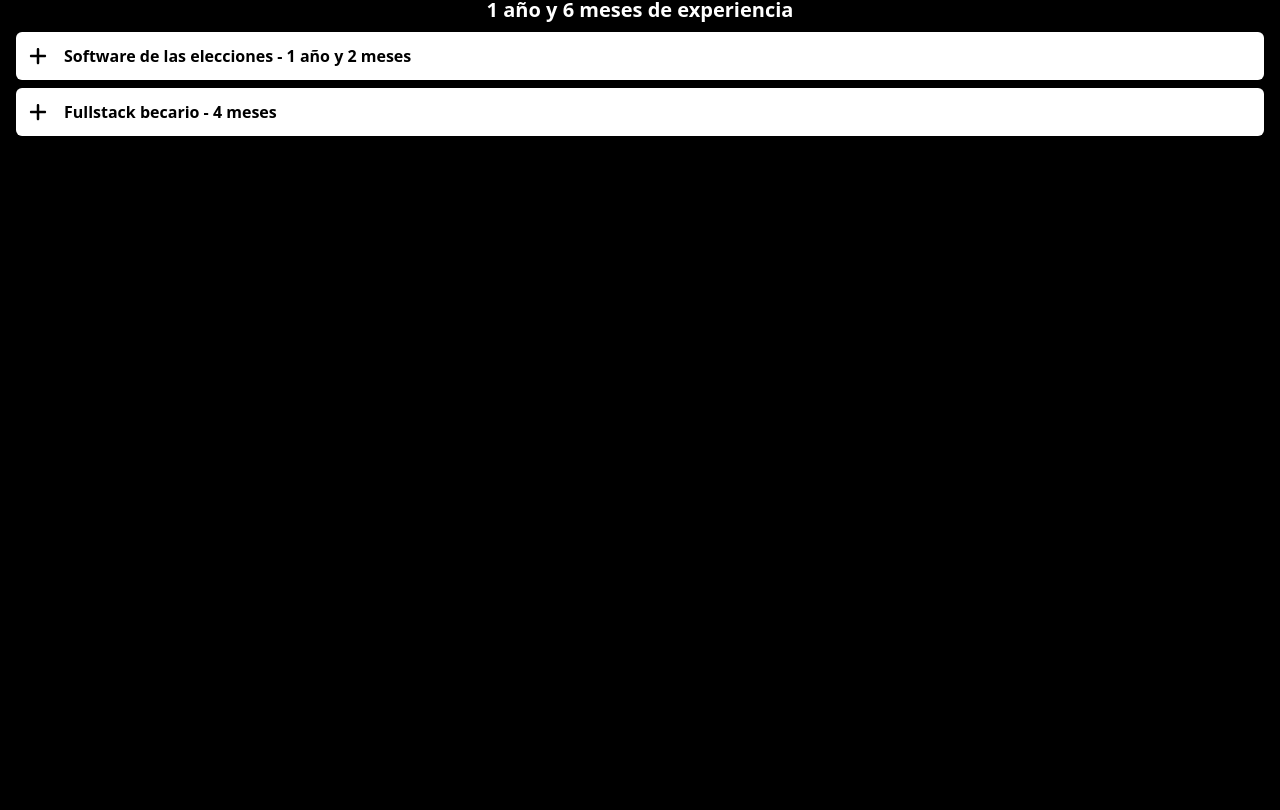
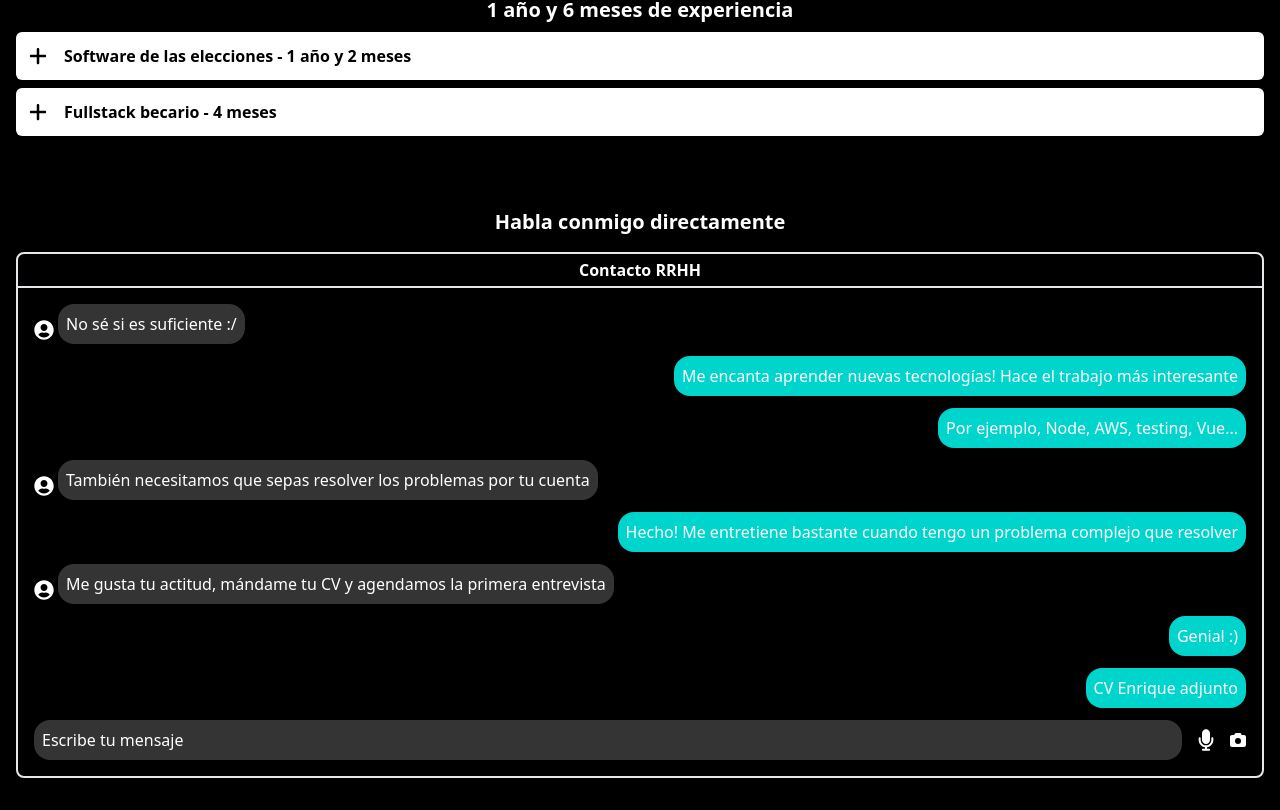
Before and after one commit to Kikemaji/resume, a Next.js app: page / in a window 1280 px wide. Shown: the part 1303-2113 px from the top of the page. Before the commit the page ends 1511 px from the top, so only its background shows below. Built offline with nearby package versions, Linux system fonts and the light colour scheme.

Commit message:
Added Chat section mobile

```diff
--- a/src/app/page.tsx
+++ b/src/app/page.tsx
@@ -1,10 +1,18 @@
-import { FaCode, FaHeart, FaCircleNodes, FaPlus } from 'react-icons/fa6';
+import {
+  FaCode,
+  FaHeart,
+  FaCircleNodes,
+  FaPlus,
+  FaMicrophone,
+  FaCamera,
+} from 'react-icons/fa6';
 import { RiTeamFill } from 'react-icons/ri';
 import { GiCrystalGrowth } from 'react-icons/gi';
 
 import { Navbar } from '@/components/ui/Navbar';
 import Image from 'next/image';
 import MapChart from '@/components/maps/MapChart';
+import { FaUserCircle } from 'react-icons/fa';
 
 export default function Home() {
   const comienzoAprox = new Date(2022, 7, 12).getTime();
@@ -190,6 +198,63 @@ export default function Home() {
             <span className="font-semibold">Enseñando a estudiar</span>
           </div>
         </section>
+        <section className="my-4 flex flex-col gap-4">
+          <h2 className="text-center text-xl font-bold">
+            Habla conmigo directamente
+          </h2>
+          <div className=" rounded-lg border-2 border-border">
+            <div className="w-full rounded-t-lg border-b-2 border-border px-3 py-1 text-center font-bold text-white">
+              Contacto RRHH
+            </div>
+            <div className="flex flex-col gap-3 p-4 ">
+              <div className="flex items-end gap-1">
+                <FaUserCircle className="mb-1 h-5 w-5" />
+                <p className="mr-auto w-fit max-w-[70%] rounded-2xl bg-[#343434] p-2 ">
+                  No sé si es suficiente :/
+                </p>
+              </div>
+
+              <p className="ml-auto w-fit max-w-[70%] rounded-2xl bg-[#00D5CD] p-2">
+                Me encanta aprender nuevas tecnologías! Hace el trabajo más
+                interesante
+              </p>
+              <p className="ml-auto w-fit max-w-[70%] rounded-2xl bg-[#00D5CD] p-2">
+                Por ejemplo, Node, AWS, testing, Vue...
+              </p>
+              <div className="flex items-end gap-1">
+                <FaUserCircle className="mb-1 h-5 w-5" />
+                <p className="mr-auto w-fit max-w-[70%] rounded-2xl bg-[#343434] p-2 ">
+                  También necesitamos que sepas resolver los problemas por tu
+                  cuenta
+                </p>
+              </div>
+              <p className="ml-auto w-fit max-w-[70%] rounded-2xl bg-[#00D5CD] p-2">
+                Hecho! Me entretiene bastante cuando tengo un problema complejo
+                que resolver
+              </p>
+              <div className="flex items-end gap-1">
+                <FaUserCircle className="mb-1 h-5 w-5" />
+                <p className="mr-auto w-fit max-w-[70%] rounded-2xl bg-[#343434] p-2 ">
+                  Me gusta tu actitud, mándame tu CV y agendamos la primera
+                  entrevista
+                </p>
+              </div>
+              <p className="ml-auto w-fit max-w-[70%] rounded-2xl bg-[#00D5CD] p-2 text-end">
+                Genial :)
+              </p>
+              <p className="ml-auto w-fit max-w-[70%] rounded-2xl bg-[#00D5CD] p-2 text-end">
+                CV Enrique adjunto
+              </p>
+              <div className="flex gap-4">
+                <div className="flex-1 rounded-2xl bg-[#343434] p-2 text-border">
+                  Escribe tu mensaje
+                </div>
+                <FaMicrophone className="h-auto text-white" />
+                <FaCamera className="h-auto text-white" />
+              </div>
+            </div>
+          </div>
+        </section>
       </div>
     </main>
   );
```
